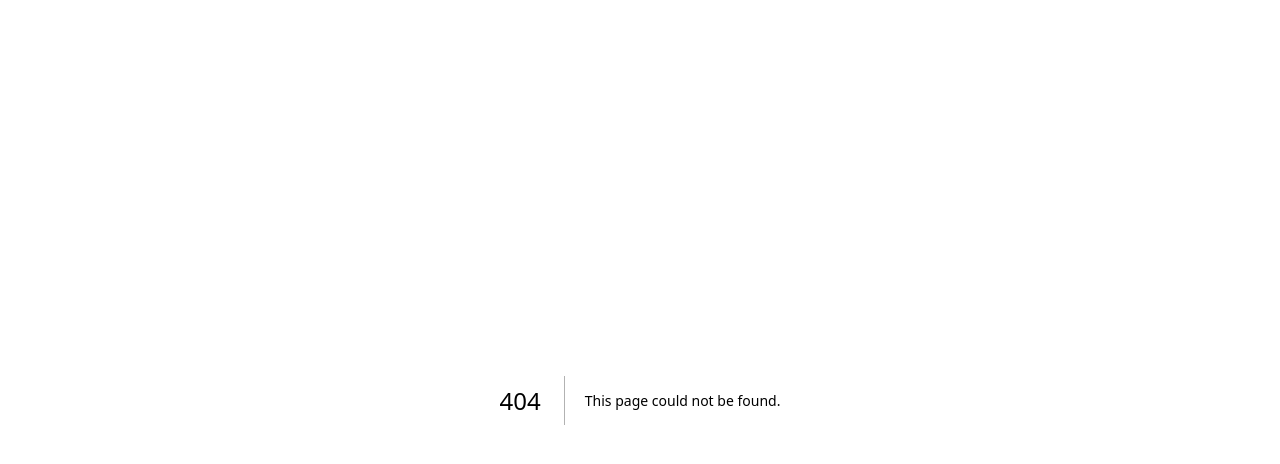
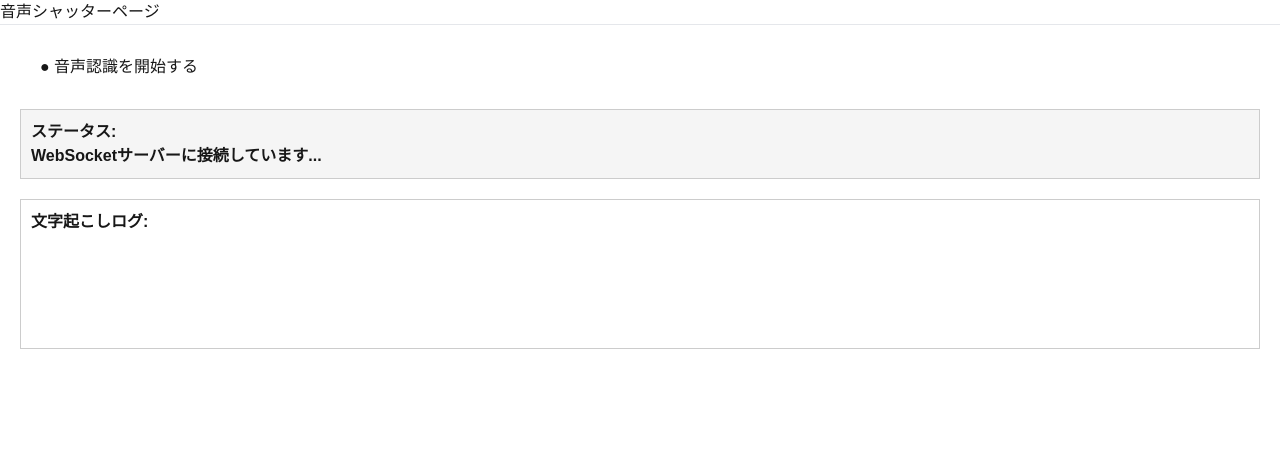
Before and after one commit to yochanchan/LifeCube_front, a Next.js app: page /speech_shatter in a window 1280 px wide. Before the commit this address had no page. Shown: the top 464 px of the page. Built offline with nearby package versions, Linux system fonts and the light colour scheme; no server answers.

Commit message:
音声認識～シャッター判定を合体（新フォルダ・ファイル追加）

```diff
--- a/src/app/page.jsx
+++ b/src/app/page.jsx
@@ -189,15 +189,15 @@ export default function Home() {
         </section>
 
         {/* ▼▼▼▼▼ ここからが追加部分 ▼▼▼▼▼ */}
-        {/*「音声認識」ページへのリンク*/}
+        {/*「音声認識-シャッター判定」ページへのリンク*/}
         <section>
-          <h2 className="text-xl font-bold mb-4">リアルタイム音声認識機能</h2>
-          <Link href="/test_speech"> {/* /test_speech へ遷移 */}
+          <h2 className="text-xl font-bold mb-4">リアルタイム音声認識機能～シャッター判定</h2>
+          <Link href="/speech_shatter"> {/* /speech_shatter へ遷移 */}
             <button
               className="bg-purple-500 hover:bg-purple-600 text-white px-4 py-2 rounded"
             // 他のボタンと区別しやすいように、紫色(purple)にしてみました。
             >
-              音声認識ページへ
+              音声認識～シャッター判定のページへ
             </button>
           </Link>
         </section>
--- /dev/null
+++ b/src/app/speech_shatter/component.tsx
@@ -0,0 +1,186 @@
+// src/app/speech_shatter/component.tsx (最終改善版)
+
+"use client";
+
+import React, { useState, useRef, useEffect } from 'react';
+import RecordRTC from 'recordrtc';
+
+const SpeechShatterComponent = () => {
+  const [isRecording, setIsRecording] = useState(false);
+  const [finalTranscript, setFinalTranscript] = useState('');
+  const [statusMessage, setStatusMessage] = useState('準備中...');
+
+  const recorder = useRef<RecordRTC | null>(null);
+  const streamRef = useRef<MediaStream | null>(null);
+  const intervalRef = useRef<NodeJS.Timeout | null>(null);
+  const socketRef = useRef<WebSocket | null>(null);
+  // ▼▼▼【変更点1】初回接続試行のフラグをuseRefで管理 ▼▼▼
+  const isInitialAttempt = useRef(true);
+
+  useEffect(() => {
+    setStatusMessage('WebSocketサーバーに接続しています...');
+
+    socketRef.current = new WebSocket("ws://localhost:8000/ws_test/ws/yuka");
+
+    socketRef.current.onopen = () => {
+      console.log("WebSocket接続に成功しました。");
+      setStatusMessage('認識待機中（下のボタンで開始）');
+      // ▼▼▼【変更点2】接続が成功したら、初回試行フラグをfalseにする ▼▼▼
+      isInitialAttempt.current = false;
+    };
+
+    socketRef.current.onerror = (error) => {
+      // ▼▼▼【変更点3】初回接続試行中(isInitialAttempt.currentがtrue)はコンソールにエラーを出力しない ▼▼▼
+      if (!isInitialAttempt.current) {
+        // 2回目以降の「本物の」エラーだけをコンソールに出力する
+        console.error("WebSocket接続エラー:", error);
+      }
+      setStatusMessage('エラー: WebSocketサーバーに接続できません。');
+    };
+
+    socketRef.current.onclose = () => {
+      console.warn("WebSocket接続が終了しました。");
+      // ▼▼▼【変更点4】本物のエラーの場合のみUIに反映させるように条件を少し変更 ▼▼▼
+      if (!isInitialAttempt.current && isRecording) {
+          setStatusMessage('エラー: WebSocket接続が切れました。');
+      }
+    };
+
+    return () => {
+      if (socketRef.current) {
+        socketRef.current.close();
+      }
+      stopAutoRecording();
+    };
+  }, []);
+
+  // ... (以降の sendBlobToServer, startAutoRecordingなどの関数は変更なし)
+  const sendBlobToServer = (blob: Blob) => {
+    if (blob.size === 0) return;
+
+    const formData = new FormData();
+    formData.append('audio_file', blob, 'recording.webm');
+
+    fetch('http://localhost:8000/transcribe_audio', {
+      method: 'POST',
+      body: formData,
+    })
+    .then(response => response.json())
+    .then(data => {
+      if (data.success && data.transcription) {
+        const newTranscript = data.transcription;
+        setFinalTranscript(prev => prev + newTranscript + ' ');
+
+        const triggerWord = "シャッター";
+        if (newTranscript.includes(triggerWord)) {
+          console.log("「シャッター」を検知！ 写真撮影命令を送信します。");
+          setStatusMessage("「シャッター」を検知！ 写真撮影命令を送信しました。");
+
+          const socket = socketRef.current;
+          if (socket && socket.readyState === WebSocket.OPEN) {
+            socket.send(
+              JSON.stringify({
+                type: "chat",
+                message: "take_photo",
+              })
+            );
+            console.log("WebSocketメッセージ 'take_photo' を送信しました。");
+          } else {
+            console.error("WebSocketが接続されていないため、命令を送信できません。");
+            setStatusMessage("エラー: WebSocket接続が確立されていません。");
+          }
+        }
+      }
+    })
+    .catch(error => {
+      console.error('文字起こしAPIへの送信エラー:', error);
+    });
+  };
+
+  const processAndRestart = () => {
+    if (!recorder.current) return;
+
+    recorder.current.stopRecording(() => {
+      const blob = recorder.current!.getBlob();
+      sendBlobToServer(blob);
+      recorder.current!.startRecording();
+    });
+  };
+
+  const startAutoRecording = async () => {
+    setStatusMessage('音声認識中...');
+    if (isRecording) return;
+    setFinalTranscript('');
+
+    try {
+      streamRef.current = await navigator.mediaDevices.getUserMedia({ audio: true });
+      setIsRecording(true);
+      console.log("自動文字起こしを開始しました。");
+
+      recorder.current = new RecordRTC(streamRef.current, {
+        type: 'audio',
+        mimeType: 'audio/webm;codecs=opus',
+      } as any);
+
+      recorder.current.startRecording();
+      intervalRef.current = setInterval(processAndRestart, 2000);
+
+    } catch (error) {
+      console.error('録音開始エラー:', error);
+      setStatusMessage('エラー: マイクを開始できませんでした。');
+    }
+  };
+
+  const stopAutoRecording = () => {
+    if (!isRecording || !recorder.current) return;
+
+    // 接続が確立している場合のみ待機メッセージに戻す
+    if(socketRef.current && socketRef.current.readyState === WebSocket.OPEN) {
+      setStatusMessage('認識待機中（下のボタンで開始）');
+    }
+
+    if (intervalRef.current) {
+      clearInterval(intervalRef.current);
+      intervalRef.current = null;
+    }
+
+    recorder.current.stopRecording(() => {
+        const lastBlob = recorder.current!.getBlob();
+        if (lastBlob.size > 0) {
+          sendBlobToServer(lastBlob);
+        }
+
+        recorder.current!.destroy();
+        recorder.current = null;
+        streamRef.current?.getTracks().forEach(track => track.stop());
+        streamRef.current = null;
+      });
+
+      setIsRecording(false);
+      console.log("自動文字起こしを停止しました。");
+  };
+
+
+  return (
+    <div style={{ padding: '20px', fontFamily: 'sans-serif' }}>
+      <button
+        onClick={isRecording ? stopAutoRecording : startAutoRecording}
+        style={{ padding: '10px 20px', fontSize: '16px', cursor: 'pointer', marginBottom: '20px' }}
+      >
+        {isRecording ? '■ 認識停止' : '● 音声認識を開始する'}
+      </button>
+
+      <div style={{ border: '1px solid #ccc', padding: '10px', minHeight: '40px', background: '#f5f5f5', marginBottom: '20px' }}>
+        <p><strong>ステータス:</strong></p>
+        <p style={{ fontWeight: 'bold' }}>{statusMessage}</p>
+      </div>
+
+      <div style={{ border: '1px solid #ccc', padding: '10px', minHeight: '150px' }}>
+        <p><strong>文字起こしログ:</strong></p>
+        <p>{finalTranscript}</p>
+      </div>
+    </div>
+  );
+};
+
+export default SpeechShatterComponent;
--- /dev/null
+++ b/src/app/speech_shatter/page.tsx
@@ -0,0 +1,23 @@
+// src/app/speech_shatter/page.tsx
+
+"use client";
+
+import dynamic from 'next/dynamic';
+
+// ▼▼▼【変更点】ファイル名に合わせて、コンポーネントのインポート元を修正 ▼▼▼
+// './component' を動的にインポートします。
+const SpeechShatterComponentWithNoSSR = dynamic(
+  () => import('./component'),
+  { ssr: false }
+);
+
+// ▼▼▼【変更点】関数名をページの内容に合わせて変更 ▼▼▼
+export default function SpeechShatterPage() {
+  return (
+    <main>
+      <h1>音声シャッターページ</h1>
+      <hr />
+      <SpeechShatterComponentWithNoSSR />
+    </main>
+  );
+}
```
